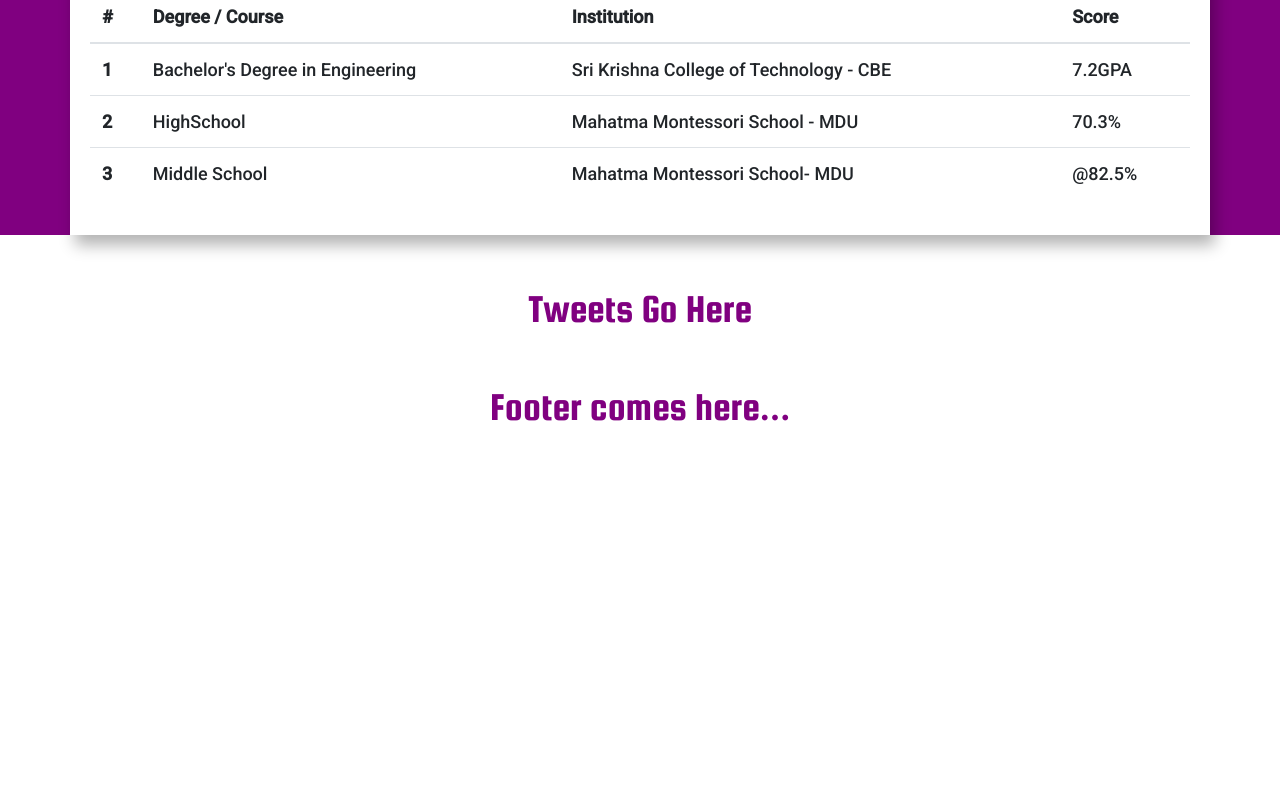
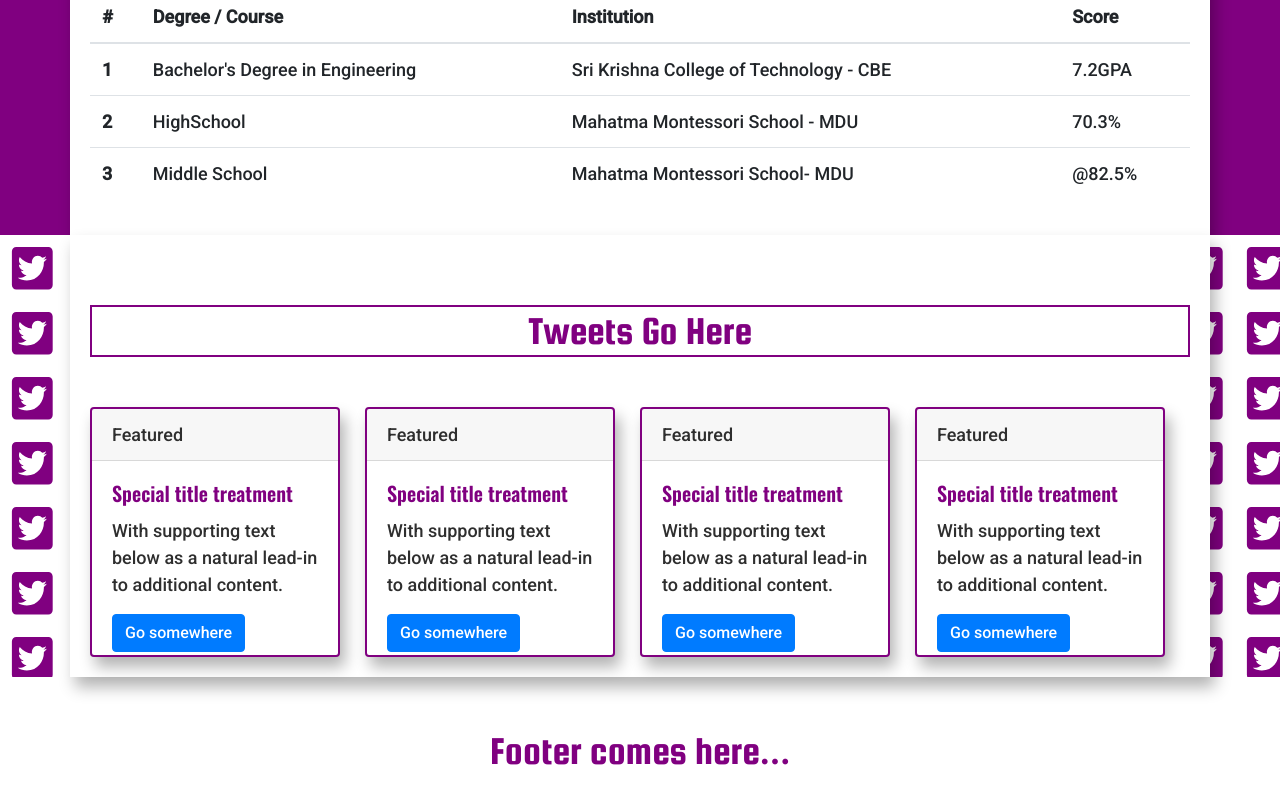
Before and after one commit to citysiva180/shivthedev, a React (Create React App) app: page / in a window 1280 px wide. Shown: the part 4485-5285 px from the top of the page. Before the commit the page ends 4941 px from the top, so only its background shows below. Built offline with nearby package versions, Linux system fonts and the light colour scheme.

Commit message:
completed_twitter_logo_pattern

```diff
--- a/src/components/Home.jsx
+++ b/src/components/Home.jsx
@@ -91,7 +91,7 @@
         <div className="Education">
           <Education></Education>
         </div>
-        <div className="Qoutes">
+        <div className="Tweets">
           <Tweets></Tweets>
         </div>
 
--- a/src/components/recentTweets.jsx
+++ b/src/components/recentTweets.jsx
@@ -3,7 +3,63 @@
 class Tweets extends Component {
   state = {};
   render() {
-    return <h1>Tweets Go Here</h1>;
+    return (
+      <div className="container">
+        <h1>Tweets Go Here</h1>
+        <div class="card">
+          <div class="card-header">Featured</div>
+          <div class="card-body">
+            <h5 class="card-title">Special title treatment</h5>
+            <p class="card-text">
+              With supporting text below as a natural lead-in to additional
+              content.
+            </p>
+            <a href="#" class="btn btn-primary">
+              Go somewhere
+            </a>
+          </div>
+        </div>
+        <div class="card">
+          <div class="card-header">Featured</div>
+          <div class="card-body">
+            <h5 class="card-title">Special title treatment</h5>
+            <p class="card-text">
+              With supporting text below as a natural lead-in to additional
+              content.
+            </p>
+            <a href="#" class="btn btn-primary">
+              Go somewhere
+            </a>
+          </div>
+        </div>
+        <div class="card">
+          <div class="card-header">Featured</div>
+          <div class="card-body">
+            <h5 class="card-title">Special title treatment</h5>
+            <p class="card-text">
+              With supporting text below as a natural lead-in to additional
+              content.
+            </p>
+            <a href="#" class="btn btn-primary">
+              Go somewhere
+            </a>
+          </div>
+        </div>
+        <div class="card">
+          <div class="card-header">Featured</div>
+          <div class="card-body">
+            <h5 class="card-title">Special title treatment</h5>
+            <p class="card-text">
+              With supporting text below as a natural lead-in to additional
+              content.
+            </p>
+            <a href="#" class="btn btn-primary">
+              Go somewhere
+            </a>
+          </div>
+        </div>
+      </div>
+    );
   }
 }
 
--- a/src/stylesheets/home.css
+++ b/src/stylesheets/home.css
@@ -102,3 +102,10 @@
 .Education {
   background-color: purple;
 }
+
+.Tweets {
+  background-image: url("../assets/logos/twitter-square-brands.svg");
+  background-repeat: repeat;
+  background-size: 65px 65px;
+  background-color: white;
+}
```
Also changed, not shown: src/assets/logos/twitter-square-brands.svg (added).
